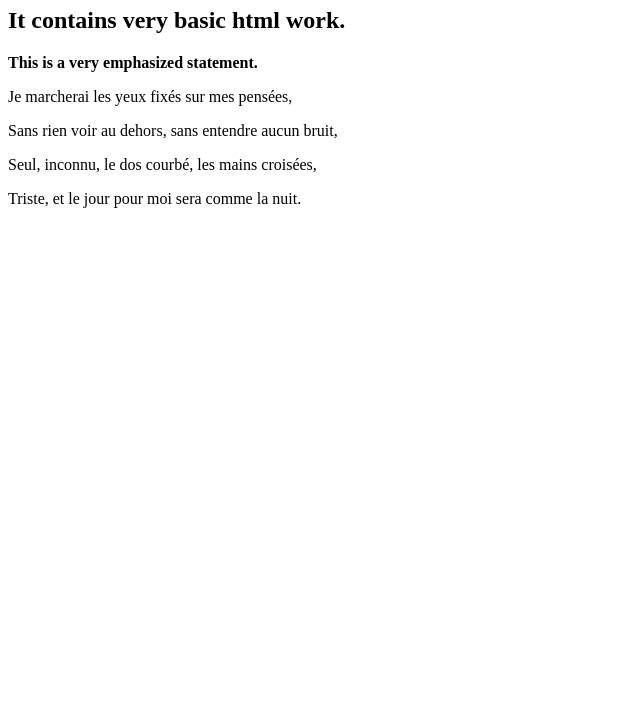
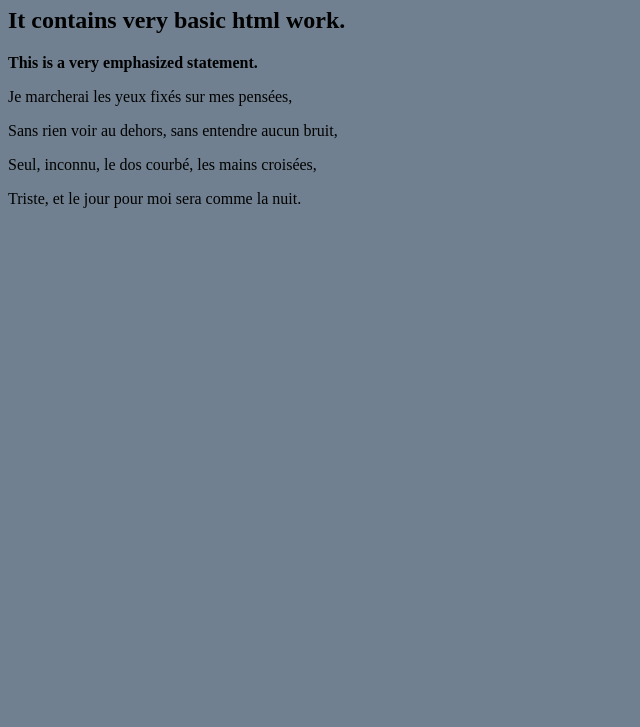
Before and after one commit to WideningGyre/WideningGyre.github.io, a plain HTML site: page index.html in a window 1280 px wide. Shown: the part 73-800 px from the top of the page, without its empty margins (0-640 px from the left). Drawn offline with Linux system fonts and the light colour scheme.

Commit message:
Update index.html
Style + well formed components update

```diff
--- a/index.html
+++ b/index.html
@@ -1,6 +1,16 @@
 <!doctype html>
 
-  <html>
+  <html lang="en">
+  <head>
+    <title> WG's Page </title>
+    <style>
+      body {background-color: SlateGray;}
+      h1 {color: WhiteSmoke;}
+    </style>
+  </head>
+
+
+  <body>
     <h1>This is a very basic html page.</h1>
     <h2>It contains very basic html work.</h2>
 
@@ -11,6 +21,6 @@
       <p> Sans rien voir au dehors, sans entendre aucun bruit, <br>
       <p> Seul, inconnu, le dos courbé, les mains croisées, <br>
       <p> Triste, et le jour pour moi sera comme la nuit. </p>
-
-    <br>
+    <!--This is a poem I found that I like. -->
+  </body>
   </html>
```
